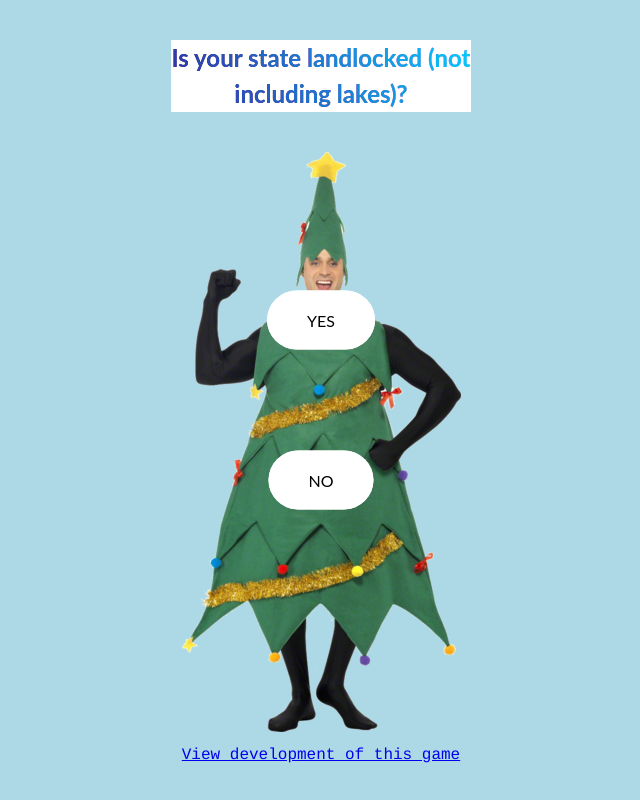
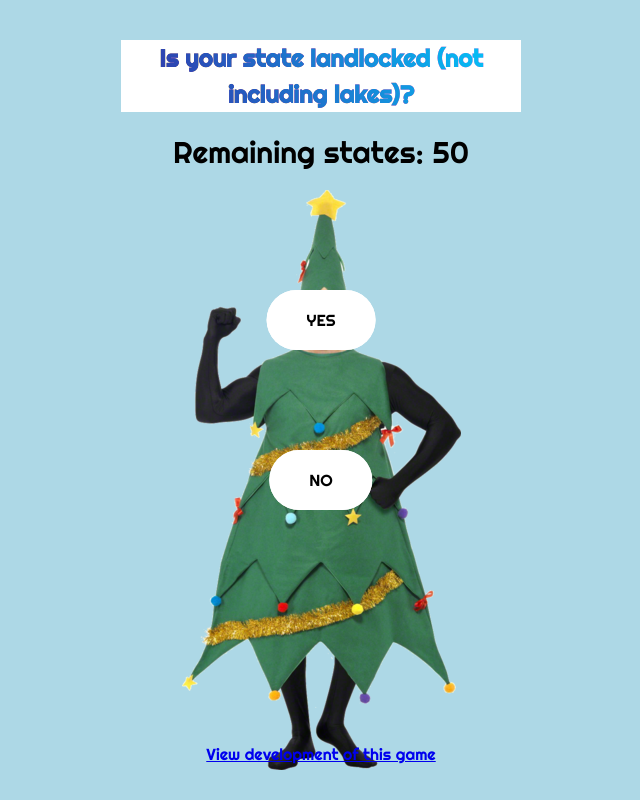
Before and after one commit to ColinLi33/akinator, a website: page public/index.html in a window 1280 px wide. Shown: the whole page, without its empty margins (319-959 px from the left). Drawn offline with Linux system fonts and the light colour scheme.

Commit message:
Added Font and Fixed CSS

```diff
--- a/public/index.html
+++ b/public/index.html
@@ -5,6 +5,9 @@
   <body>
     <h2 class="gradient-multiline" id="question"><span></span></h2>
     <h2 class="gradient-multiline" id="state"><span></span></h2>
+    <div class="numb">
+    <div class="" id="remainingstates"></div>
+  </div>
     <div class="buttons">
       <div class="yesbox">
         <a href="#" onclick="submitYes()" id="yesButton" class="btn btn-white btn-animation-1">Yes</a>
@@ -12,6 +15,7 @@
       <div class="nobox">
         <a href="#" onclick="submitNo()" id="noButton" class="btn btn-white btn-animation-1">No</a>
       </div>
+
     </div>
     <div class="treepic">
       <img src="treeman.png" alt="TreeMan">
--- a/public/style.css
+++ b/public/style.css
@@ -1,9 +1,14 @@
+@import url("https://fonts.googleapis.com/css?family=Righteous&display=swap");
 body{
   background:lightblue;
   text-align:center;
   box-sizing:border-box;
   font-family: "Lato", -apple-system,BlinkMacSystemFont,Segoe UI,Roboto,Oxygen,Ubuntu,Cantarell,Droid Sans,Helvetica Neue,sans-serif;
 }
+
+
+
+
 
 .development {
   position: absolute;
@@ -13,18 +18,29 @@ body{
   margin: auto;
   left: 0;
   right: 0;
-  font-family: Courier;
+  font-family: 'Righteous', cursive;
 }
 
 .yesbox{
   position:absolute;
+  font-family: 'Righteous', cursive;
   top:40%;
   left:50%;
   transform : translate(-50% ,-50%);
 }
 .nobox{
   position:absolute;
+  font-family: 'Righteous', cursive;
   top:60%;
+  left:50%;
+  transform : translate(-50% ,-50%);
+}
+
+.numb{
+  position: relative;
+  font-family: 'Righteous', cursive;
+  font-size: 30px;
+  color: black;
   left:50%;
   transform : translate(-50% ,-50%);
 }
@@ -98,12 +114,13 @@ body{
 
 .gradient-multiline {
   position: relative;
-  width: 300px;
+  width: 400px;
   margin: 40px auto;
   background-color: #fff;
   text-align: center;
   line-height: 1.5em;
   overflow:hidden;
+  font-family: 'Righteous', cursive;
 }
 
 .gradient-multiline span {
--- a/public/twentyQ.js
+++ b/public/twentyQ.js
@@ -11,6 +11,7 @@ noButton.style.display = "block";
 question.style.display = "block";
 state.style.display = "none";
 question.innerHTML = questions[currQuest];
+remainingstates.innerHTML = "Remaining states: " + arr.length;
 
 
 function submitYes() {
@@ -35,6 +36,7 @@ function gameController(answer, array) {
 		document.getElementById("state").innerHTML = "The state that you are thinking of is " + array[0][0];
 	}
 	currQuest = findBestQ(array); //find the next best question to use
+	remainingstates.innerHTML = "Remaining states: " + arr.length;
   if(currQuest == -1){
     yesButton.style.display = "none";
 		noButton.style.display = "none";
```
